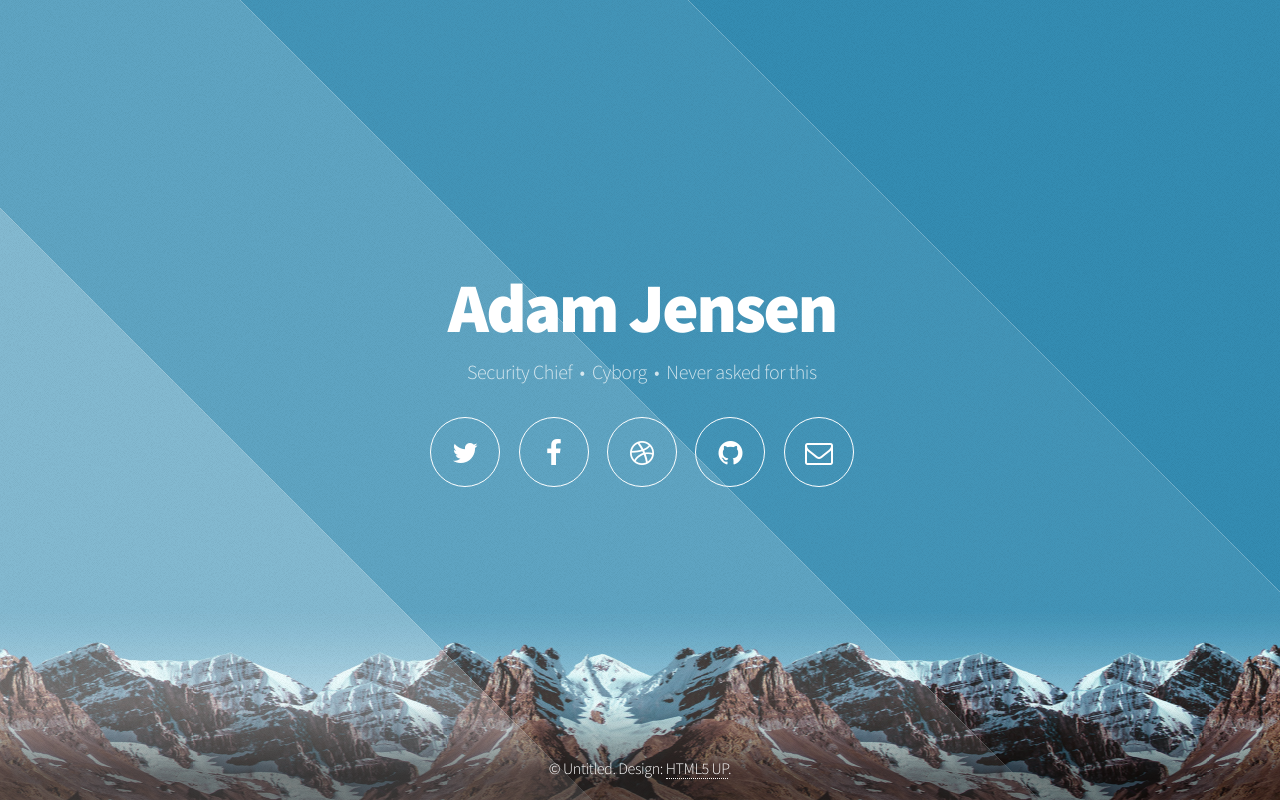
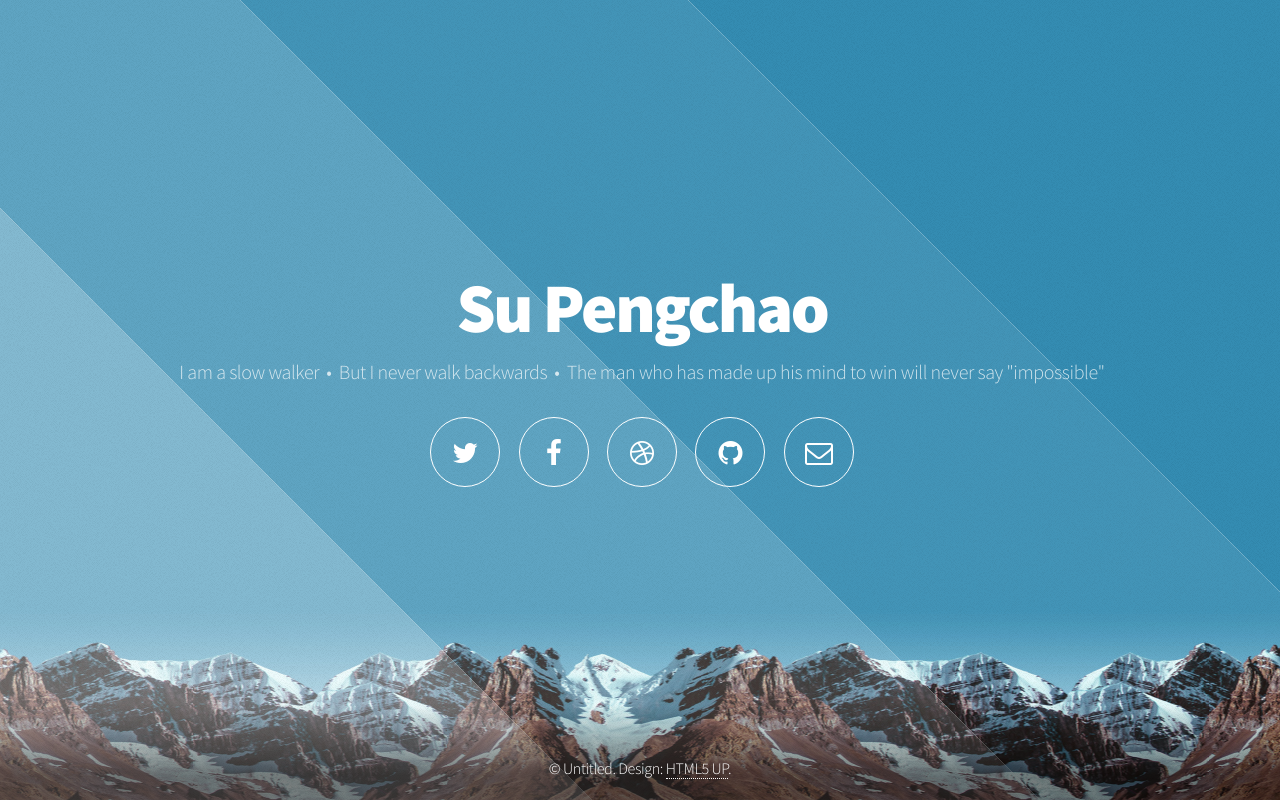
Before and after one commit to supengchao/supengchao.github.io, a plain HTML site: page index.html in a window 1280 px wide. Drawn offline with Linux system fonts and the light colour scheme.

Commit message:
Update index.html

```diff
--- a/index.html
+++ b/index.html
@@ -22,8 +22,8 @@
 
 				<!-- Header -->
 					<header id="header">
-						<h1>Adam Jensen</h1>
-						<p>Security Chief &nbsp;&bull;&nbsp; Cyborg &nbsp;&bull;&nbsp; Never asked for this</p>
+						<h1>Su Pengchao</h1>
+						<p>I am a slow walker &nbsp;&bull;&nbsp; But I never walk backwards &nbsp;&bull;&nbsp; The man who has made up his mind to win will never say "impossible"</p>
 						<nav>
 							<ul>
 								<li><a href="#" class="icon fa-twitter"><span class="label">Twitter</span></a></li>
```
